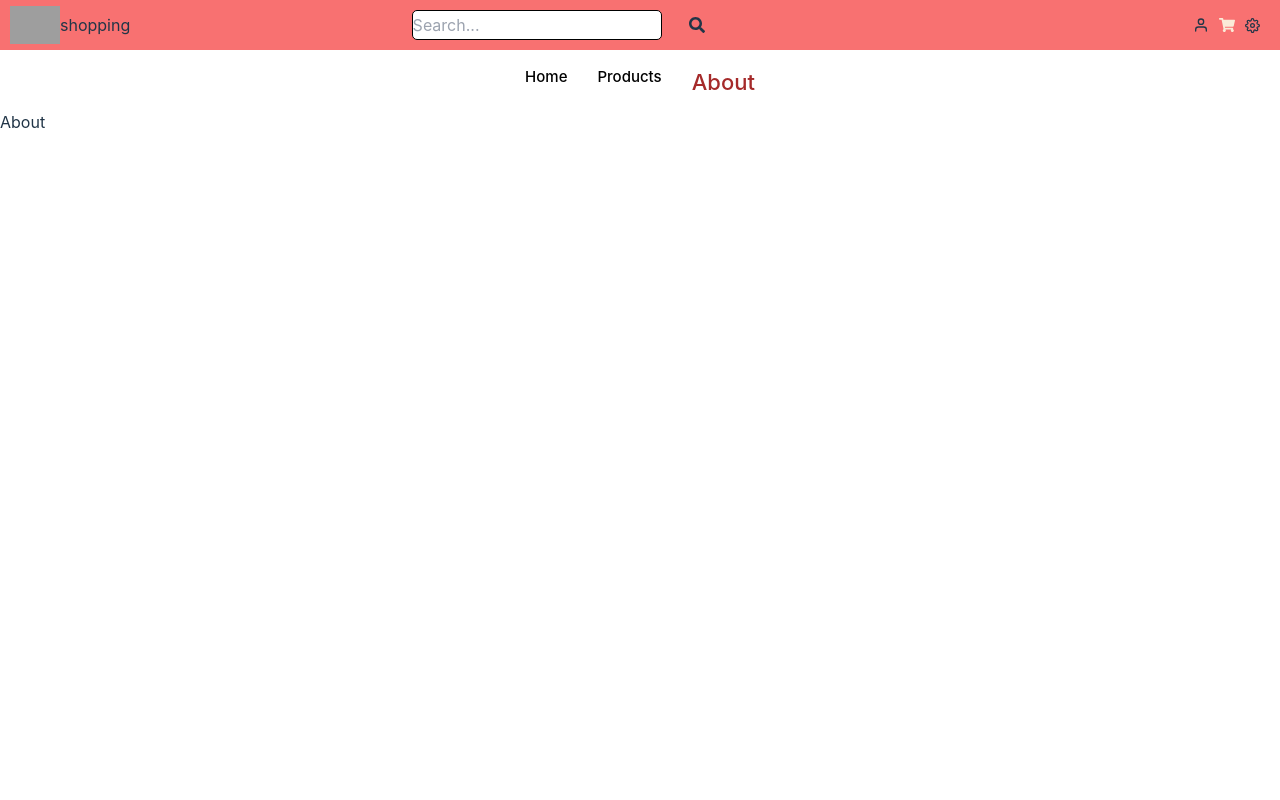
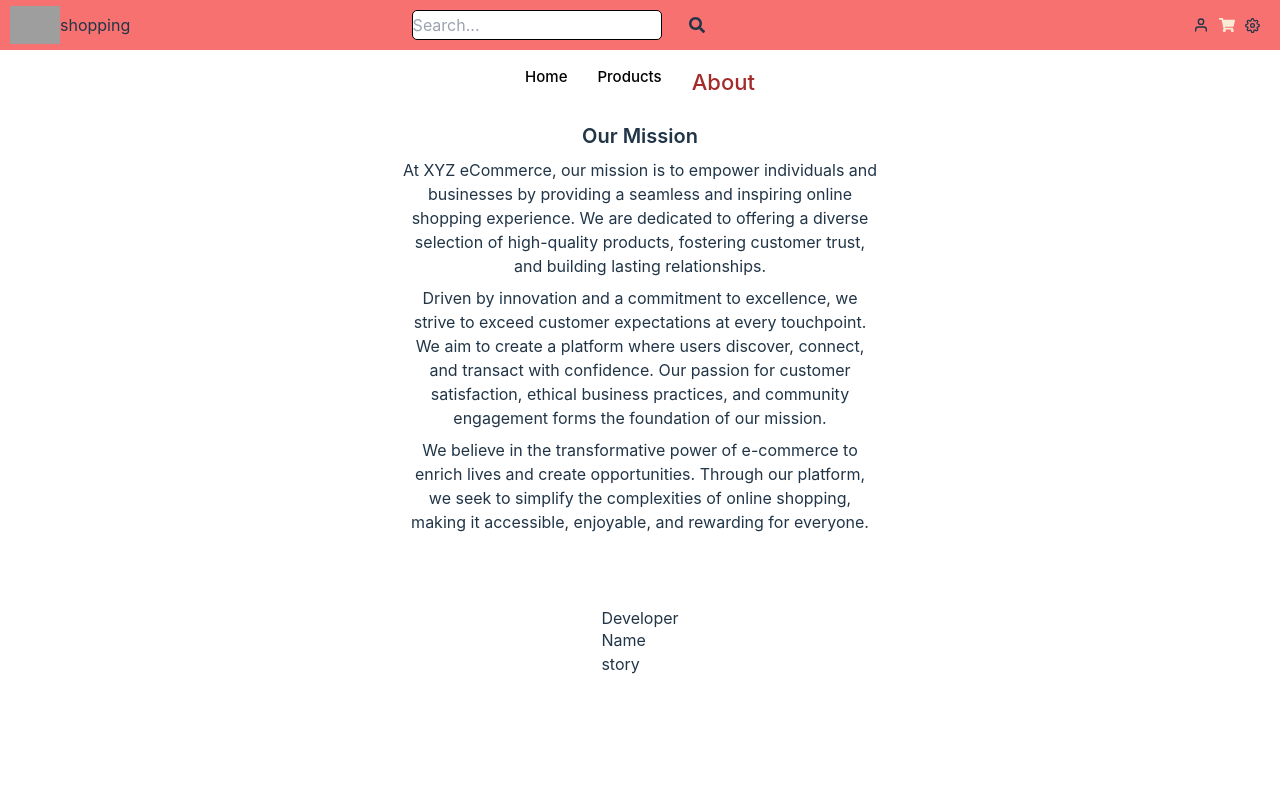
Before and after one commit to Xtyle17/eCommerce, a React (Vite) app: page /about in a window 1280 px wide. Shown: the top 800 px of the page. Built offline with nearby package versions, Linux system fonts and the light colour scheme; grey boxes are pictures that could not be loaded.

Commit message:
added design for about page

```diff
--- a/src/Components/Body/About.jsx
+++ b/src/Components/Body/About.jsx
@@ -1,7 +1,47 @@
-import React from "react";
+import React, { useState, useEffect, useRef } from "react";
 import Footer from "../Footer/Footer";
 import { motion } from "framer-motion";
+import about from "../../Css/about.css";
 const About = () => {
+  const [visible, setVisible] = useState([false, false, false]);
+  const [visibleDev, setVisibleDev] = useState(false);
+  const contentRef = useRef();
+
+  useEffect(() => {
+    const opt = {
+      root: null,
+      rootMargin: "0px",
+      threshold: 0.5,
+    };
+
+    const observer = new IntersectionObserver(handleIntersection, opt);
+    if (contentRef.current) {
+      observer.observe(contentRef.current);
+    }
+    return () => observer.disconnect();
+  }, []);
+  useEffect(() => {
+    const timeOut = [500, 1200, 1800].map((delay, index) => {
+      setTimeout(() => {
+        setVisible((prevVisible) => {
+          const newVisible = [...prevVisible];
+          newVisible[index] = true;
+          return newVisible;
+        });
+      }, delay);
+    });
+
+    return () => timeOut.forEach((timeOut) => clearTimeout(timeOut));
+  }, []);
+
+  const handleIntersection = (entries) => {
+    entries.forEach((entry) => {
+      if (entry.isIntersecting) {
+        setVisibleDev(true);
+      }
+    });
+  };
+  console.log(visibleDev);
   return (
     <div className="flex flex-col justify-between min-h-screen">
       <motion.div
@@ -12,7 +52,11 @@ const About = () => {
           x: window.innerWidth,
           transition: { duration: 0 },
         }}>
-        About
+        <Contents
+          visible={visible}
+          contentRef={contentRef}
+          visibleDev={visibleDev}
+        />
       </motion.div>
       <div className="foot relative bottom-[-60px] flex justify-center">
         <Footer />
@@ -22,3 +66,40 @@ const About = () => {
 };
 
 export default About;
+
+const Contents = ({ visible, contentRef, visibleDev }) => {
+  return (
+    <div className="container mx-auto w-full flex flex-col justify-center items-center gap-y-16">
+      <div className="  text-center justify-center items-center flex flex-col gap-y-2 mission p-3  w-64 sm:w-[380px] md:w-[450px] lg:w-[500px]">
+        <h1 className="font-semibold text-xl">Our Mission</h1>
+        <p className={`mission-1 missions ${visible[0] ? "visible" : ""}`}>
+          At XYZ eCommerce, our mission is to empower individuals and businesses
+          by providing a seamless and inspiring online shopping experience. We
+          are dedicated to offering a diverse selection of high-quality
+          products, fostering customer trust, and building lasting
+          relationships.
+        </p>
+        <p className={`mission-2 missions ${visible[1] ? "visible" : ""}`}>
+          Driven by innovation and a commitment to excellence, we strive to
+          exceed customer expectations at every touchpoint. We aim to create a
+          platform where users discover, connect, and transact with confidence.
+          Our passion for customer satisfaction, ethical business practices, and
+          community engagement forms the foundation of our mission.
+        </p>
+        <p className={`mission-3 missions ${visible[2] ? "visible" : ""}`}>
+          We believe in the transformative power of e-commerce to enrich lives
+          and create opportunities. Through our platform, we seek to simplify
+          the complexities of online shopping, making it accessible, enjoyable,
+          and rewarding for everyone.
+        </p>
+      </div>
+      <div
+        className={`developer ${visibleDev ? "visible" : ""}`}
+        ref={contentRef}>
+        <h1>Developer</h1>
+        <p>Name</p>
+        <p>story</p>
+      </div>
+    </div>
+  );
+};
--- a/src/Components/Body/Home.jsx
+++ b/src/Components/Body/Home.jsx
@@ -63,6 +63,7 @@ const Content = () => {
               <img
                 src="https://image.shutterstock.com/image-photo/image-260nw-1059620540.jpg"
                 alt="reliable"
+                className="w-[80px] sm:w-[100px] md:w-[50px]"
               />
               <p>we are reliable</p>
             </div>
@@ -74,7 +75,7 @@ const Content = () => {
                 alt="trustworthy"
                 className="w-1/2"
               />
-              <p>we are trustworthy</p>
+              <p> Trustworthy</p>
             </div>
           </div>
           <div className=" flex  justify-center ">
@@ -94,7 +95,7 @@ const Content = () => {
                 alt="trustworthy"
                 className="w-1/2"
               />
-              <p>we care</p>
+              <p>We Care</p>
             </div>
           </div>
         </div>
--- a/src/Components/Body/ProductsList.jsx
+++ b/src/Components/Body/ProductsList.jsx
@@ -34,6 +34,7 @@ const ProductsList = () => {
 
   const handlePageChange = (pageNumber) => {
     setCurrentPage(pageNumber);
+    window.scrollTo(0, 0);
   };
 
   return (
--- a/src/Components/CheckOut.jsx
+++ b/src/Components/CheckOut.jsx
@@ -2,22 +2,20 @@ import React, { useContext, useState } from "react";
 import { CartContext } from "../Components/Provider/cartProvider";
 import { ACTIONS } from "./reducer";
 import { useForm } from "react-hook-form";
+import { Link, useLocation } from "react-router-dom";
 
 const CheckOut = () => {
+  const history = useLocation();
   const [data, setData] = useState([]);
   const { state, dispatch, calculateTotal, getTotalQuantity } =
     useContext(CartContext);
-  if (state.checkOut && state.checkOut.length >= 1) {
-    console.log(state.checkOut);
-  } else {
-    console.log("no chechout");
-  }
+
   const quantity = getTotalQuantity();
   const total = calculateTotal();
   const onSubmit = (e) => {
-    e.preventDefault();
     const { email, address, phoneNumber, cardNumber } = e;
     setData({ email, address, phoneNumber, cardNumber });
+    dispatch({ type: ACTIONS.ON_CHECK_OUT });
   };
   const {
     register,
@@ -67,7 +65,9 @@ const CheckOut = () => {
             <span>Total Price: ${total}</span> <span>Quantity: {quantity}</span>
           </div>
           <div>
-            <form className="flex flex-col min-w-0 md:w-2/4 lg:w-1/4 xl:w-1/4">
+            <form
+              className="flex flex-col min-w-0 md:w-2/4 lg:w-1/4 xl:w-1/4"
+              onSubmit={handleSubmit(onSubmit)}>
               <label>Email Address</label>
               <input
                 className="w-full px-4 py-2 border rounded-md focus:outline-none focus:ring focus:border-blue-300 resize-none"
@@ -107,10 +107,10 @@ const CheckOut = () => {
                 name="cardNumber"
                 {...register("cardNumber", {
                   required: true,
-                  pattern: /^[0-9]{16}$/,
                   maxLength: 16,
                 })}
               />
+              {errors.cardNumber && <p>error card number</p>}
               <div className="flex gap-x-7 items-center">
                 <div className="">
                   <input
@@ -139,7 +139,12 @@ const CheckOut = () => {
           </div>
         </div>
       ) : (
-        ""
+        <>
+          <p>no items for checkout</p>
+          <Link to="/cart">
+            <p>return to cart</p>
+          </Link>
+        </>
       )}
     </div>
   );
--- a/src/Components/Navigation/Cart.jsx
+++ b/src/Components/Navigation/Cart.jsx
@@ -25,7 +25,8 @@ const Cart = () => {
   const handleCheckOut = () => {
     dispatch({ type: ACTIONS.CHECK_OUT });
   };
-
+  const checkVerify = state.cart.some((cart) => cart.checked);
+  console.log(checkVerify);
   return (
     <div>
       <div className="head">
@@ -37,7 +38,7 @@ const Cart = () => {
             <span>Total Items:{quantity} </span>
             <Link to={"/checkout"}>
               <button
-                className="w-24 checkout"
+                className={checkVerify ? "w-24 checkout" : "hidden"}
                 onClick={() => handleCheckOut()}>
                 Checkout
               </button>
--- a/src/Components/Navigation/Products.jsx
+++ b/src/Components/Navigation/Products.jsx
@@ -15,7 +15,6 @@ const Product = () => {
   const nextSlide = () => {
     setCurrent(current === length - 1 ? 0 : current + 1);
   };
-
   const prevSlide = () => {
     setCurrent(current === 0 ? length - 1 : current - 1);
   };
@@ -36,15 +35,18 @@ const Product = () => {
     );
   }
   return (
-    <div>
+    <div className="flex flex-col justify-center items-center">
       <div className="flex flex-col justify-center items-center mt-4">
         <section className="slider">
           <FaArrowAltCircleLeft className="left-arrow" onClick={prevSlide} />
           <FaArrowAltCircleRight className="right-arrow" onClick={nextSlide} />
+          {
+            //slide is the current img and the index is its current index
+          }
           {items.img.map((slide, index) => {
             return (
               <div
-                className={index === current ? "slide active" : "slide"}
+                className={index === current ? "slide_active" : "slide"}
                 key={index}>
                 {index === current ? (
                   <img src={slide} alt="travel image" className="image" />
@@ -53,8 +55,10 @@ const Product = () => {
             );
           })}
         </section>
+
         <h1>{items.name}</h1>
-        <h3>{items.price}</h3>
+        <h3>${items.price}</h3>
+        <p>{items.description}</p>
       </div>
       <AddToCart product={items} />
     </div>
--- a/src/Components/reducer.jsx
+++ b/src/Components/reducer.jsx
@@ -13,6 +13,7 @@ export const ACTIONS = {
   INCREMENT_QUANTITY: "INCREMENT_QUANTITY",
   DECREMENT_QUANTITY: "DECREMENT_QUANTITY",
   CHECK_OUT: "CHECK_OUT",
+  ON_CHECK_OUT: "ON_CHECK_OUT",
 };
 
 export const reducer = (state, action) => {
@@ -80,6 +81,12 @@ export const reducer = (state, action) => {
         ...state,
         checkOut: checkedItems,
       };
+    case ACTIONS.ON_CHECK_OUT:
+      return {
+        ...state,
+        cart: state.cart.filter((item) => !item.checked),
+        checkOut: [],
+      };
 
     case ACTIONS.HANDLE_CHECK:
       return {
--- /dev/null
+++ b/src/Css/about.css
@@ -0,0 +1,11 @@
+.missions {
+  opacity: 0;
+  transition: opacity 1s ease-in-out;
+}
+.developer {
+  opacity: 0;
+  transition: opacity 1s ease-in-out;
+}
+.visible {
+  opacity: 1;
+}
--- a/src/Css/slider.css
+++ b/src/Css/slider.css
@@ -39,7 +39,7 @@
   transition-duration: 1s ease;
 }
 
-.slide.active {
+.slide_active {
   opacity: 1;
   transition-duration: 1s;
   transform: scale(1.08);
```
